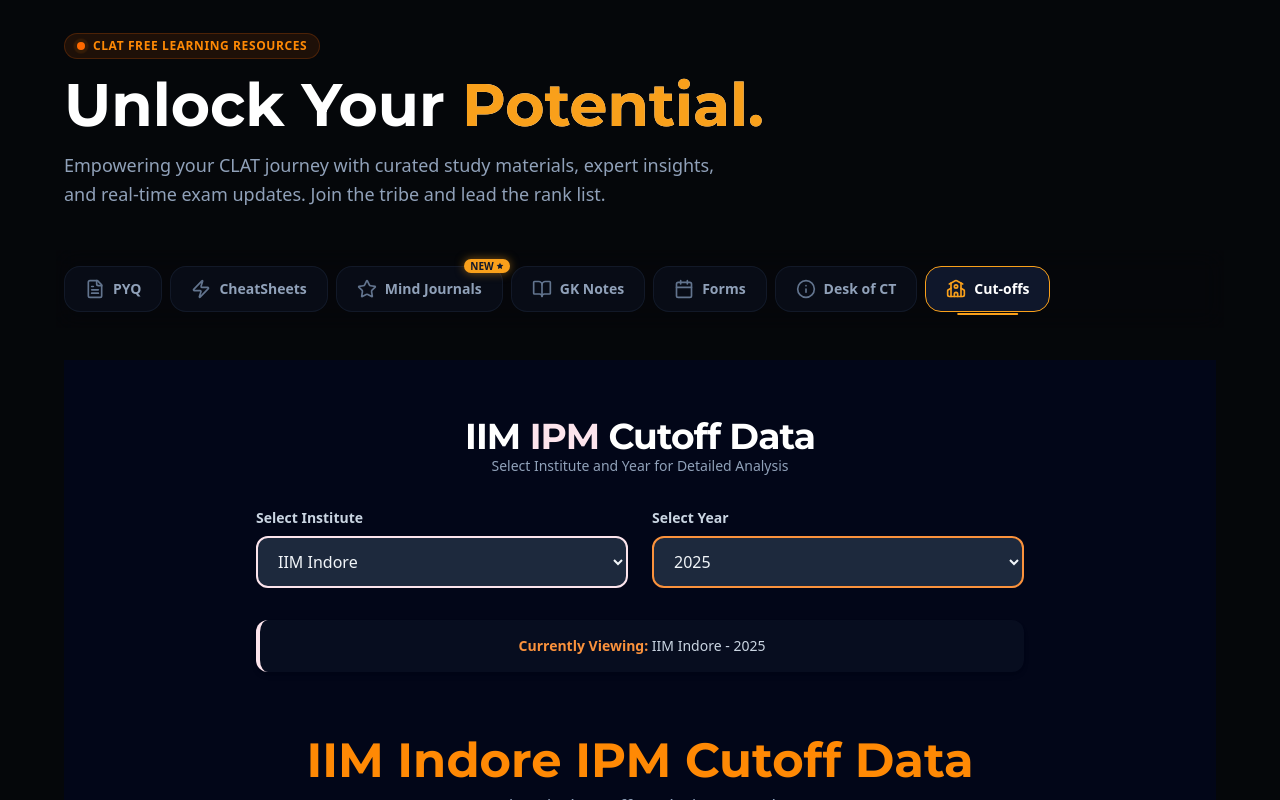
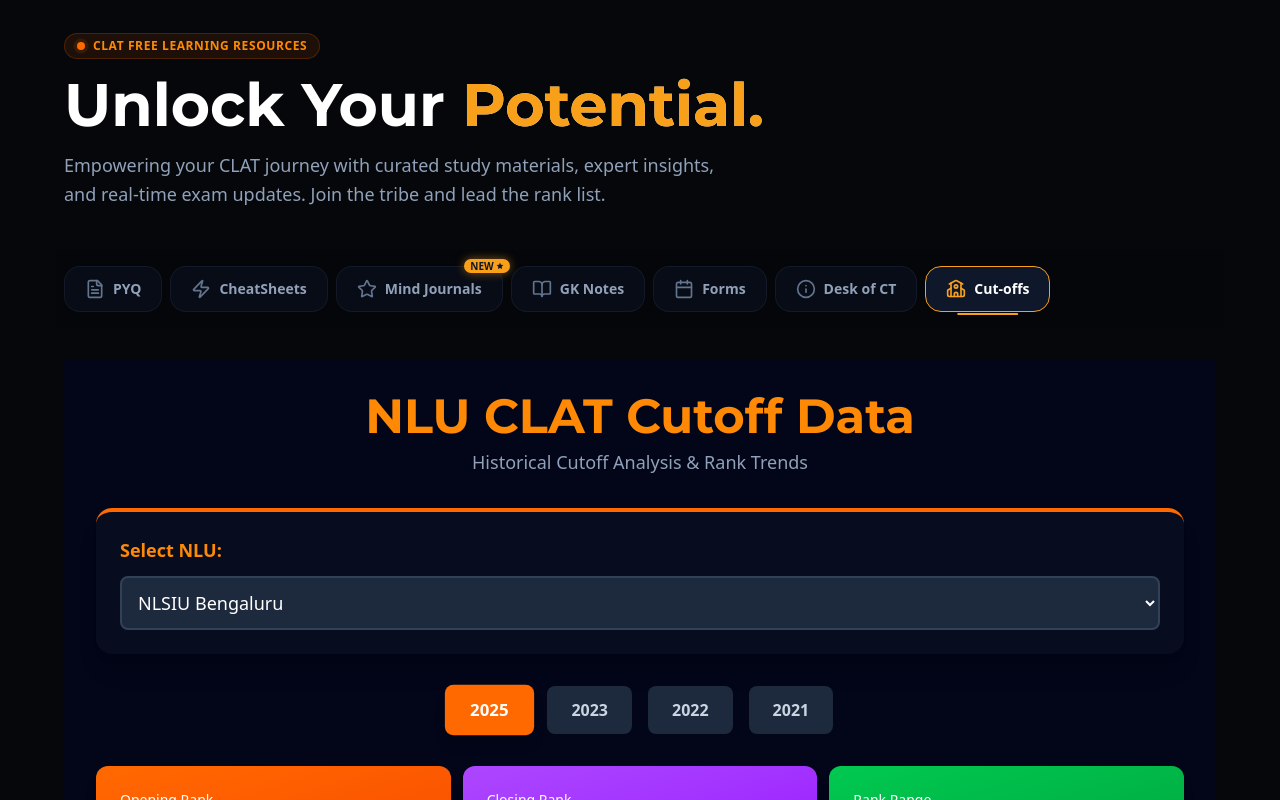
Before and after one commit to ClatTribe/clattribe, a Next.js app: page /webinar in a window 1280 px wide. Both pictures are taken after a click on the button "Cut-offs". Built offline with nearby package versions, Linux system fonts and the light colour scheme.

Commit message:
cuttof nlu

```diff
--- a/src/app/components/cut-offs/UnifiedCutoffsPage.tsx
+++ b/src/app/components/cut-offs/UnifiedCutoffsPage.tsx
@@ -1,80 +1,194 @@
-import React, { useState } from "react";
-import IIMIndoreCutoffTable from "./IIMIndoreCutoffTable";
-import IIMRohtakCutoffTable from "./IIMRohtakCutoffTable";
-import IIMShillongCutoffTable from "./IIMShillongCutoffTable";
-import IIMRanchiCutoffTable from "./IIMRanchiCutoffTable";
-import IIMBodhgayaCutoffTable from "./IIMBodhgayaCutoffTable";
-import IIMSirmaurCutoffTable from "./IIMSirmaurCutoffTable";
+import React, { useState } from 'react';
+import { BarChart, Bar, XAxis, YAxis, CartesianGrid, Tooltip, Legend, ResponsiveContainer, LineChart, Line } from 'recharts';
 
-const primaryColor = "#fce4ec";
-const secondaryColor = "#FB923C";
+const primaryColor = '#FB923C';
+const accentPurple = '#fce4ec';
+const accentGreen = '#48C9B0';
 
-// Define city keys type
-type CityKey =
-  | "indore"
-  | "rohtak"
-  | "shillong"
-  | "ranchi"
-  | "bodhgaya"
-  | "sirmaur";
-
-// Define available years for each IIM
-const iimYearsData: Record<CityKey, { name: string; years: number[] }> = {
-  indore: {
-    name: "IIM Indore",
-    years: [2025, 2024, 2023, 2022, 2021, 2020, 2019],
-  },
-  rohtak: {
-    name: "IIM Rohtak",
-    years: [2025, 2024, 2023, 2022, 2021],
-  },
-  shillong: {
-    name: "IIM Shillong",
-    years: [2025],
-  },
-  ranchi: {
-    name: "IIM Ranchi",
-    years: [2025, 2024, 2023],
-  },
-  bodhgaya: {
-    name: "IIM Bodh Gaya",
-    years: [2025, 2024, 2023, 2022],
-  },
-  sirmaur: {
-    name: "IIM Sirmaur",
-    years: [2025],
-  },
+// Types
+type YearData = {
+  opening: number;
+  closing: number;
 };
 
-const UnifiedCutoffsPage = () => {
-  const [selectedCity, setSelectedCity] = useState<CityKey>("indore");
-  const [selectedYear, setSelectedYear] = useState(2025);
-
-  // Update year when city changes
-  const handleCityChange = (city: CityKey) => {
-    setSelectedCity(city);
-    // Set to the most recent year available for this city
-    setSelectedYear(iimYearsData[city].years[0]);
+type NLUYearData = {
+  2025: YearData;
+  2023: YearData;
+  2022: YearData;
+  2021: YearData;
 };
 
-  // Render the appropriate component based on selection
-  const renderCutoffComponent = () => {
-    switch (selectedCity) {
-      case "indore":
-        return <IIMIndoreCutoffTable selectedYear={selectedYear} />;
-      case "rohtak":
-        return <IIMRohtakCutoffTable selectedYear={selectedYear} />;
-      case "shillong":
-        return <IIMShillongCutoffTable />;
-      case "ranchi":
-        return <IIMRanchiCutoffTable selectedYear={selectedYear} />;
-      case "bodhgaya":
-        return <IIMBodhgayaCutoffTable selectedYear={selectedYear} />;
-      case "sirmaur":
-        return <IIMSirmaurCutoffTable />;
-      default:
-        return <IIMIndoreCutoffTable selectedYear={selectedYear} />;
+type NLUDataType = {
+  [key: string]: NLUYearData;
+};
+
+// NLU Data
+const nluData: NLUDataType = {
+  'NLSIU Bengaluru': {
+    2025: { opening: 1, closing: 112 },
+    2023: { opening: 1, closing: 114 },
+    2022: { opening: 1, closing: 85 },
+    2021: { opening: 1, closing: 83 }
+  },
+  'NALSAR Hyderabad': {
+    2025: { opening: 17, closing: 159 },
+    2023: { opening: 25, closing: 177 },
+    2022: { opening: 8, closing: 162 },
+    2021: { opening: 65, closing: 172 }
+  },
+  'WBNUJS Kolkata': {
+    2025: { opening: 57, closing: 327 },
+    2023: { opening: 136, closing: 260 },
+    2022: { opening: 117, closing: 257 },
+    2021: { opening: 24, closing: 241 }
+  },
+  'NLIU Bhopal': {
+    2025: { opening: 257, closing: 480 },
+    2023: { opening: 186, closing: 463 },
+    2022: { opening: 217, closing: 451 },
+    2021: { opening: 247, closing: 378 }
+  },
+  'HNLU Raipur': {
+    2025: { opening: 480, closing: 807 },
+    2023: { opening: 425, closing: 805 },
+    2022: { opening: 430, closing: 837 },
+    2021: { opening: 387, closing: 765 }
+  },
+  'NLU Jodhpur': {
+    2025: { opening: 159, closing: 367 },
+    2023: { opening: 70, closing: 383 },
+    2022: { opening: 155, closing: 378 },
+    2021: { opening: 185, closing: 356 }
+  },
+  'RMLNLU Lucknow': {
+    2025: { opening: 461, closing: 780 },
+    2023: { opening: 432, closing: 749 },
+    2022: { opening: 377, closing: 756 },
+    2021: { opening: 255, closing: 676 }
+  },
+  'GNLU Gandhinagar': {
+    2025: { opening: 236, closing: 444 },
+    2023: { opening: 147, closing: 462 },
+    2022: { opening: 33, closing: 430 },
+    2021: { opening: 251, closing: 366 }
+  },
+  'CNLU Patna': {
+    2025: { opening: 882, closing: 1398 },
+    2023: { opening: 628, closing: 1541 },
+    2022: { opening: 932, closing: 1412 },
+    2021: { opening: 677, closing: 1312 }
+  },
+  'RGNUL Patiala': {
+    2025: { opening: 565, closing: 1279 },
+    2023: { opening: 537, closing: 1307 },
+    2022: { opening: 437, closing: 1184 },
+    2021: { opening: 413, closing: 1075 }
+  },
+  'NLU Odisha (Cuttack)': {
+    2025: { opening: 469, closing: 1013 },
+    2023: { opening: 504, closing: 1207 },
+    2022: { opening: 470, closing: 1193 },
+    2021: { opening: 436, closing: 1072 }
+  },
+  'MNLU Mumbai': {
+    2025: { opening: 443, closing: 1473 },
+    2023: { opening: 325, closing: 590 },
+    2022: { opening: 64, closing: 548 },
+    2021: { opening: 371, closing: 453 }
+  },
+  'NUALS Kochi': {
+    2025: { opening: 350, closing: 1346 },
+    2023: { opening: 552, closing: 1461 },
+    2022: { opening: 413, closing: 1315 },
+    2021: { opening: 414, closing: 1144 }
+  },
+  'NUSRL Ranchi': {
+    2025: { opening: 864, closing: 1667 },
+    2023: { opening: 939, closing: 1895 },
+    2022: { opening: 933, closing: 1729 },
+    2021: { opening: 1104, closing: 1507 }
+  },
+  'DSNLU Vishakhapatnam': {
+    2025: { opening: 957, closing: 1682 },
+    2023: { opening: 538, closing: 2080 },
+    2022: { opening: 1002, closing: 1617 },
+    2021: { opening: 1036, closing: 1473 }
+  },
+  'TNNLU Tiruchirappalli': {
+    2025: { opening: 1231, closing: 1763 },
+    2023: { opening: 577, closing: 2045 },
+    2022: { opening: 807, closing: 2024 },
+    2021: { opening: 1199, closing: 1834 }
+  },
+  'MNLU Nagpur': {
+    2025: { opening: 722, closing: 1529 },
+    2023: { opening: 606, closing: 2102 },
+    2022: { opening: 796, closing: 1657 },
+    2021: { opening: 1052, closing: 1448 }
+  },
+  'MNLU Aurangabad': {
+    2025: { opening: 1023, closing: 1949 },
+    2023: { opening: 1578, closing: 2655 },
+    2022: { opening: 1390, closing: 2323 },
+    2021: { opening: 1474, closing: 2022 }
+  },
+  'HPNLU Shimla': {
+    2025: { opening: 949, closing: 2555 },
+    2023: { opening: 822, closing: 2816 },
+    2022: { opening: 1056, closing: 2302 },
+    2021: { opening: 755, closing: 2009 }
+  },
+  'DBRANLU Sonepat': {
+    2025: { opening: 626, closing: 1930 },
+    2023: { opening: 767, closing: 2713 },
+    2022: { opening: 1346, closing: 2000 },
+    2021: { opening: 1033, closing: 2040 }
   }
+};
+
+const NLUCLATCutoff = () => {
+  const [selectedNLU, setSelectedNLU] = useState<string>('NLSIU Bengaluru');
+  const [selectedYear, setSelectedYear] = useState<number>(2025);
+
+  const nluList = Object.keys(nluData);
+  const years = [2025, 2023, 2022, 2021]; // No 2024 data available
+
+  // Prepare data for bar chart (current year)
+  const currentYearData = nluList.map(nlu => ({
+    name: nlu.split(' ')[0],
+    fullName: nlu,
+    opening: nluData[nlu][selectedYear as keyof NLUYearData]?.opening || 0,
+    closing: nluData[nlu][selectedYear as keyof NLUYearData]?.closing || 0,
+    range: (nluData[nlu][selectedYear as keyof NLUYearData]?.closing || 0) - (nluData[nlu][selectedYear as keyof NLUYearData]?.opening || 0)
+  }));
+
+  // Prepare trend data for selected NLU
+  const trendData = years.map(year => ({
+    year: year.toString(),
+    opening: nluData[selectedNLU][year as keyof NLUYearData]?.opening || 0,
+    closing: nluData[selectedNLU][year as keyof NLUYearData]?.closing || 0
+  })).reverse();
+
+  // Prepare table data for selected NLU
+  const tableData = years.map(year => ({
+    year,
+    ...nluData[selectedNLU][year as keyof NLUYearData]
+  }));
+
+  const CustomTooltip = ({ active, payload }: any) => {
+    if (active && payload && payload.length) {
+      return (
+        <div className="bg-slate-900 p-3 rounded-lg shadow-lg border-2 border-orange-500">
+          <p className="font-semibold mb-1 text-orange-400">{payload[0].payload.fullName || payload[0].payload.year}</p>
+          {payload.map((entry: any, index: number) => (
+            <p key={index} className="text-sm" style={{ color: entry.color }}>
+              {entry.name}: {entry.value}
+            </p>
+          ))}
+        </div>
+      );
+    }
+    return null;
   };
 
   return (
@@ -82,85 +196,190 @@ const UnifiedCutoffsPage = () => {
       <div className="max-w-7xl mx-auto p-4 md:p-8">
         {/* Header */}
         <div className="text-center mb-8">
-          <h1 className="text-3xl sm:text-5xl lg:text-6xl font-extrabold tracking-tight text-slate-100"></h1>
-          <h1 className="text-2xl sm:text-3xl lg:text-4xl font-extrabold tracking-tight text-white mt-6">
-            IIM <span style={{ color: primaryColor }}>IPM</span> Cutoff Data
+          <h1 className="text-4xl md:text-5xl font-bold mb-2 text-orange-400">
+            NLU CLAT Cutoff Data
           </h1>
-          <p className="text-slate-400 text-sm">
-            Select Institute and Year for Detailed Analysis
-          </p>
+          <p className="text-slate-400 text-lg">Historical Cutoff Analysis & Rank Trends</p>
         </div>
 
-        {/* Dropdown Selectors */}
-        <div className="grid grid-cols-1 md:grid-cols-2 gap-6 max-w-3xl mx-auto mb-8">
-          {/* City/IIM Selector */}
-          <div>
-            <label className="block text-sm font-semibold mb-2 text-slate-300">
-              Select Institute
-            </label>
+        {/* NLU Selector */}
+        <div className="mb-8 bg-slate-900/40 rounded-2xl shadow-xl p-6 border-t-4 border-orange-500">
+          <label className="block text-orange-400 font-semibold mb-3 text-lg">Select NLU:</label>
           <select
-              value={selectedCity}
-              onChange={(e) => handleCityChange(e.target.value as CityKey)}
-              className="w-full px-4 py-3 rounded-xl border-2 focus:outline-none focus:ring-2 transition-all bg-slate-800 text-slate-100"
-              style={{
-                borderColor: primaryColor,
-              }}
+            value={selectedNLU}
+            onChange={(e) => setSelectedNLU(e.target.value)}
+            className="w-full bg-slate-800 text-white p-3 rounded-lg border-2 border-slate-700 focus:border-orange-500 focus:outline-none text-lg"
           >
-              {(
-                Object.entries(iimYearsData) as [
-                  CityKey,
-                  { name: string; years: number[] }
-                ][]
-              ).map(([key, data]) => (
-                <option key={key} value={key}>
-                  {data.name}
-                </option>
+            {nluList.map(nlu => (
+              <option key={nlu} value={nlu}>{nlu}</option>
             ))}
           </select>
         </div>
 
         {/* Year Selector */}
-          <div>
-            <label className="block text-sm font-semibold mb-2 text-slate-300">
-              Select Year
-            </label>
-            <select
-              value={selectedYear}
-              onChange={(e) => setSelectedYear(Number(e.target.value))}
-              className="w-full px-4 py-3 rounded-xl border-2 focus:outline-none focus:ring-2 transition-all bg-slate-800 text-slate-100"
-              style={{
-                borderColor: secondaryColor,
-              }}
+        <div className="mb-8 flex flex-wrap gap-4 justify-center">
+          {years.map(year => (
+            <button
+              key={year}
+              onClick={() => setSelectedYear(year)}
+              className={`px-6 py-3 rounded-lg font-semibold transition-all ${
+                selectedYear === year
+                  ? 'bg-orange-500 text-white shadow-lg transform scale-105'
+                  : 'bg-slate-800 text-slate-300 hover:bg-slate-700'
+              }`}
             >
-              {iimYearsData[selectedCity].years.map((year: number) => (
-                <option key={year} value={year}>
               {year}
-                </option>
+            </button>
           ))}
-            </select>
-          </div>
         </div>
 
-        {/* Info Card */}
-        <div className="max-w-3xl mx-auto mb-8">
-          <div
-            className="rounded-xl p-4 shadow-md bg-slate-900/40 border-l-4"
-            style={{ borderColor: primaryColor }}
-          >
-            <p className="text-center text-sm text-slate-300">
-              <span className="font-semibold" style={{ color: secondaryColor }}>
-                Currently Viewing:
-              </span>{" "}
-              {iimYearsData[selectedCity].name} - {selectedYear}
+        {/* Stats Cards - Compact row layout */}
+        <div className="grid grid-cols-3 gap-3 mb-8">
+          <div className="bg-linear-to-br from-orange-500 to-orange-600 rounded-xl p-3 md:p-6 shadow-lg transform hover:scale-105 transition-transform">
+            <p className="text-white text-xs md:text-sm font-medium mb-1">Opening Rank</p>
+            <p className="text-white text-2xl md:text-4xl font-bold">{nluData[selectedNLU][selectedYear as keyof NLUYearData]?.opening}</p>
+          </div>
+          <div className="bg-linear-to-br from-purple-500 to-purple-600 rounded-xl p-3 md:p-6 shadow-lg transform hover:scale-105 transition-transform">
+            <p className="text-white text-xs md:text-sm font-medium mb-1">Closing Rank</p>
+            <p className="text-white text-2xl md:text-4xl font-bold">{nluData[selectedNLU][selectedYear as keyof NLUYearData]?.closing}</p>
+          </div>
+          <div className="bg-linear-to-br from-green-500 to-green-600 rounded-xl p-3 md:p-6 shadow-lg transform hover:scale-105 transition-transform">
+            <p className="text-white text-xs md:text-sm font-medium mb-1">Rank Range</p>
+            <p className="text-white text-2xl md:text-4xl font-bold">
+              {(nluData[selectedNLU][selectedYear as keyof NLUYearData]?.closing || 0) - (nluData[selectedNLU][selectedYear as keyof NLUYearData]?.opening || 0)}
             </p>
           </div>
         </div>
 
-        {/* Render Selected Component */}
-        <div>{renderCutoffComponent()}</div>
+        {/* All NLUs Comparison Bar Chart - Moved up */}
+        <div className="bg-slate-900/40 rounded-2xl shadow-xl p-6 mb-8 border-t-4 border-orange-500">
+          <h2 className="text-2xl font-bold mb-6 text-orange-400">
+            All NLUs Rank Distribution - {selectedYear}
+          </h2>
+          <ResponsiveContainer width="100%" height={500}>
+            <BarChart data={currentYearData} margin={{ top: 20, right: 30, left: 20, bottom: 80 }}>
+              <CartesianGrid strokeDasharray="3 3" stroke="#334155" />
+              <XAxis
+                dataKey="name"
+                tick={{ fill: '#94a3b8', fontSize: 10, fontWeight: 600 }}
+                angle={-45}
+                textAnchor="end"
+                height={100}
+              />
+              <YAxis
+                tick={{ fill: '#94a3b8', fontSize: 12 }}
+                label={{ value: 'Rank', angle: -90, position: 'insideLeft', style: { fill: primaryColor } }}
+              />
+              <Tooltip content={<CustomTooltip />} />
+              <Legend
+                wrapperStyle={{ paddingTop: '20px' }}
+                iconType="circle"
+              />
+              <Bar dataKey="opening" name="Opening Rank" fill={accentGreen} radius={[8, 8, 0, 0]} />
+              <Bar dataKey="closing" name="Closing Rank" fill={primaryColor} radius={[8, 8, 0, 0]} />
+            </BarChart>
+          </ResponsiveContainer>
+        </div>
+
+        {/* Trend Line Chart for Selected NLU - Moved down */}
+        <div className="bg-slate-900/40 rounded-2xl shadow-xl p-6 mb-8 border-t-4 border-purple-500">
+          <h2 className="text-2xl font-bold mb-6 text-orange-400">
+            {selectedNLU} - Rank Trend (2021-2025)
+          </h2>
+          <ResponsiveContainer width="100%" height={400}>
+            <LineChart data={trendData} margin={{ top: 20, right: 30, left: 20, bottom: 5 }}>
+              <CartesianGrid strokeDasharray="3 3" stroke="#334155" />
+              <XAxis
+                dataKey="year"
+                tick={{ fill: '#94a3b8', fontSize: 12, fontWeight: 600 }}
+              />
+              <YAxis
+                tick={{ fill: '#94a3b8', fontSize: 12 }}
+                label={{ value: 'Rank', angle: -90, position: 'insideLeft', style: { fill: primaryColor } }}
+              />
+              <Tooltip content={<CustomTooltip />} />
+              <Legend
+                wrapperStyle={{ paddingTop: '20px' }}
+                iconType="circle"
+              />
+              <Line
+                type="monotone"
+                dataKey="opening"
+                name="Opening Rank"
+                stroke={accentGreen}
+                strokeWidth={3}
+                dot={{ fill: accentGreen, r: 6 }}
+              />
+              <Line
+                type="monotone"
+                dataKey="closing"
+                name="Closing Rank"
+                stroke={primaryColor}
+                strokeWidth={3}
+                dot={{ fill: primaryColor, r: 6 }}
+              />
+            </LineChart>
+          </ResponsiveContainer>
+        </div>
+
+        {/* Cutoff Table for Selected NLU */}
+        <div className="bg-slate-900/40 rounded-2xl shadow-xl overflow-hidden border-t-4 border-purple-500">
+          <div className="p-6 border-b border-slate-800 bg-slate-900/60">
+            <h2 className="text-2xl font-bold text-orange-400">
+              {selectedNLU} - CLAT Cutoff Details (All Years)
+            </h2>
+          </div>
+
+          <div className="overflow-x-auto">
+            <table className="w-full">
+              <thead>
+                <tr className="bg-slate-800">
+                  <th className="px-6 py-4 text-left text-white font-semibold text-sm">Year</th>
+                  <th className="px-6 py-4 text-center text-white font-semibold text-sm">Opening Rank</th>
+                  <th className="px-6 py-4 text-center text-white font-semibold text-sm">Closing Rank</th>
+                  <th className="px-6 py-4 text-center text-white font-semibold text-sm">Rank Range</th>
+                </tr>
+              </thead>
+              <tbody>
+                {tableData.map((row, index) => (
+                  <tr
+                    key={row.year}
+                    className={`border-b border-slate-800 transition-colors ${
+                      index % 2 === 0 ? 'bg-slate-900/20' : 'bg-slate-900/40'
+                    } hover:bg-slate-800/50`}
+                  >
+                    <td className="px-6 py-4 font-semibold text-slate-200">{row.year}</td>
+                    <td className="px-6 py-4 text-center">
+                      <span className="inline-block px-3 py-1 rounded-full font-bold text-black text-sm bg-green-400">
+                        {row.opening}
+                      </span>
+                    </td>
+                    <td className="px-6 py-4 text-center">
+                      <span className="inline-block px-3 py-1 rounded-full font-bold text-black text-sm bg-orange-400">
+                        {row.closing}
+                      </span>
+                    </td>
+                    <td className="px-6 py-4 text-center text-slate-300 font-semibold">
+                      {row.closing - row.opening}
+                    </td>
+                  </tr>
+                ))}
+              </tbody>
+            </table>
+          </div>
+        </div>
+
+        {/* Footer Note */}
+        <div className="mt-8 p-4 bg-slate-900/40 rounded-xl border-l-4 border-orange-500">
+          <p className="text-sm text-slate-300">
+            <span className="font-semibold text-orange-400">Note:</span> All cutoff ranks are based on CLAT counselling data.
+            Rankings represent All India Rank (AIR) ranges. Opening rank indicates the best rank admitted, while closing rank
+            indicates the lowest rank that secured admission after final counselling rounds. Some values may be approximate based on available data.
+          </p>
+        </div>
       </div>
     </div>
   );
 };
 
-export default UnifiedCutoffsPage;
+export default NLUCLATCutoff;
--- a/src/app/components/sections/CheatSheetsSection.tsx
+++ b/src/app/components/sections/CheatSheetsSection.tsx
@@ -19,7 +19,7 @@ type CheatSheet = {
 export const CheatSheetsSection: React.FC = () => {
   const sheets: CheatSheet[] = [
     {
-      title: "Legal Reasoning Maxims",
+      title: "Legal Maxims",
       icon: Scale,
       color: "text-blue-400",
       bg: "bg-blue-400/10",
@@ -33,7 +33,7 @@ export const CheatSheetsSection: React.FC = () => {
       count: "80+ Key Articles",
     },
     {
-      title: "Logical Reasoning Patterns",
+      title: "Logical Patterns",
       icon: Zap,
       color: "text-[#f9a01b]",
       bg: "bg-orange-400/10",
```
Lines whose indentation alone changed are shown as unchanged.
